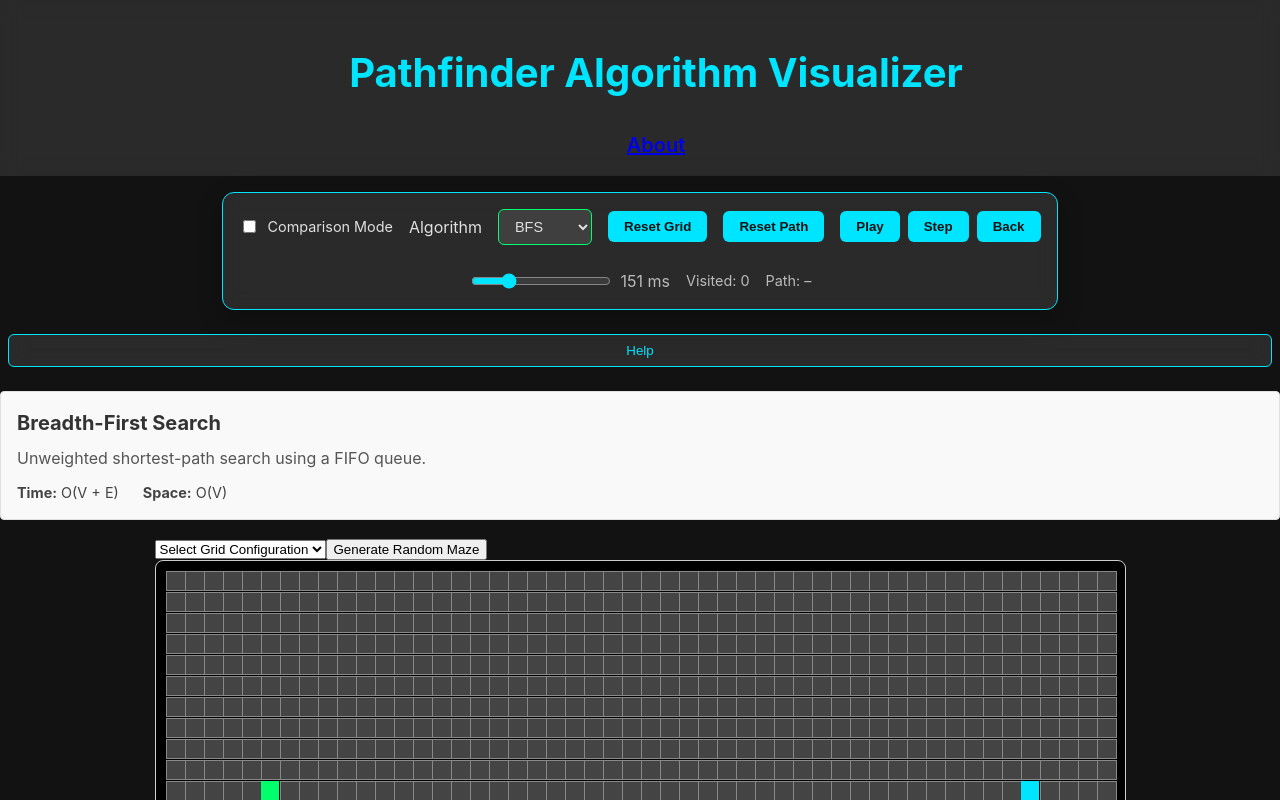
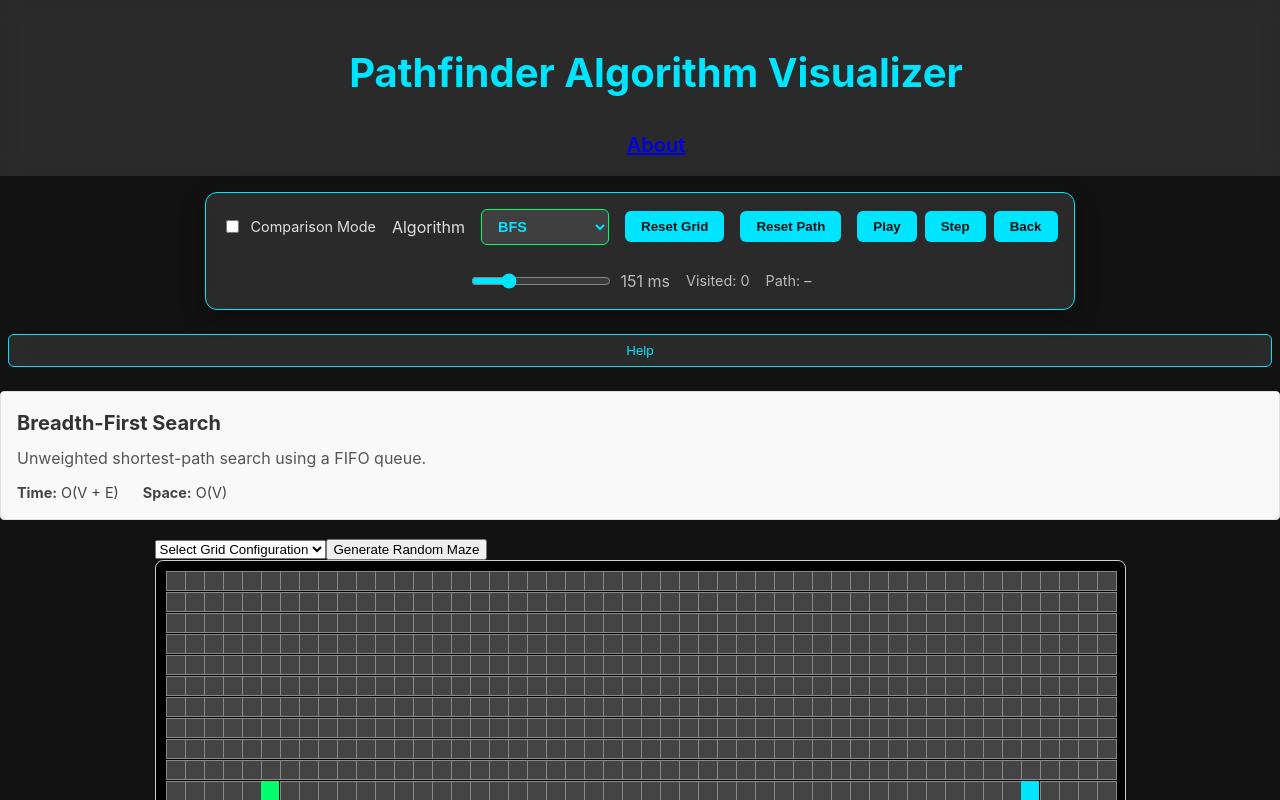
Before and after one commit to Jwmarsh16/pathfinding-algorithm, a React (Vite) app in the folder client/: page / in a window 1280 px wide. Shown: the top 800 px of the page. Built offline with nearby package versions, Linux system fonts and the light colour scheme.

Commit message:
Color dropdown options black
Make the dropdown menu options list text black for better readability
while keeping the selected algorithm’s displayed text in primary-color
to highlight the current choice

```diff
--- a/client/src/components/ControlPanel.css
+++ b/client/src/components/ControlPanel.css
@@ -45,8 +45,6 @@
   margin-top: 0.5rem;
 }
 
-/* Comparison mode doesn’t change layout; grid handles both cases smoothly */
-
 /* Left group styles */
 .control-panel__left .control-panel__compare-toggle {
   display: flex;
@@ -58,15 +56,24 @@
 
 /* Algorithm select dropdowns */
 .control-panel__left select {
-  /* ensure dropdown matches button look */
-  padding: 0.5rem 0.75rem;          /* match button padding */
+  /* match button padding and sizing */
+  padding: 0.5rem 0.75rem;
+  min-width: 8rem;
   background-color: var(--surface-color);
-  color: var(--text-color);
+  color: var(--primary-color);      /* keep selected text as primary */
   border: 1px solid var(--accent-color);
   border-radius: 6px;
   font-size: 0.9rem;
-  cursor: pointer;                 /* pointer on hover */
+  font-weight: 600;
+  cursor: pointer;
   transition: border-color 0.2s ease, box-shadow 0.2s ease;
+}
+
+/* Style the dropdown options */
+.control-panel__left select option {
+  color: black;                     /* make all options black */
+  background-color: var(--surface-color);
+  font-weight: 600;
 }
 
 /* Hover & focus styles for select */
@@ -123,9 +130,6 @@
   gap: 0.25rem;
 }
 
-/* Remove generic input/select overrides so our dedicated styles apply */
-/* (previously: .control-panel input, .control-panel select { background: transparent; }) */
-
 /* Responsive fallback */
 @media (max-width: 800px) {
   .control-panel {
```
